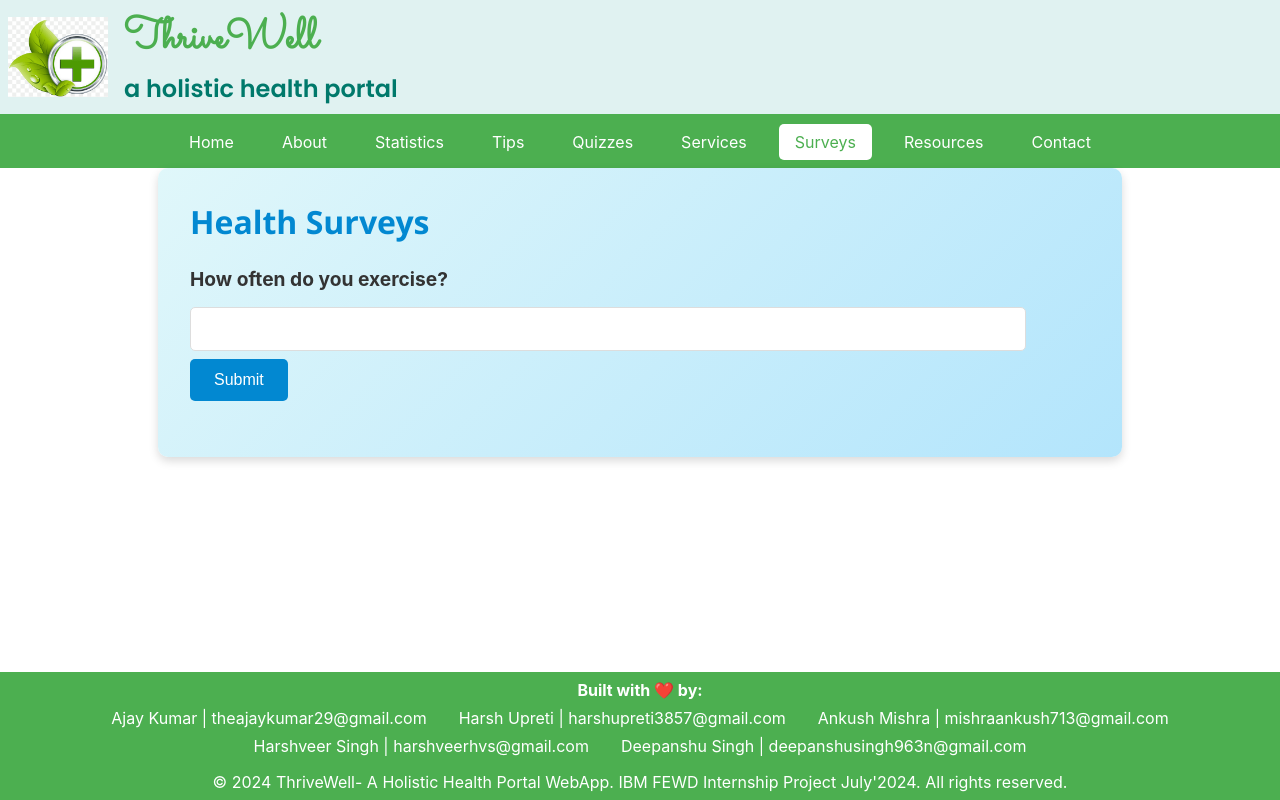
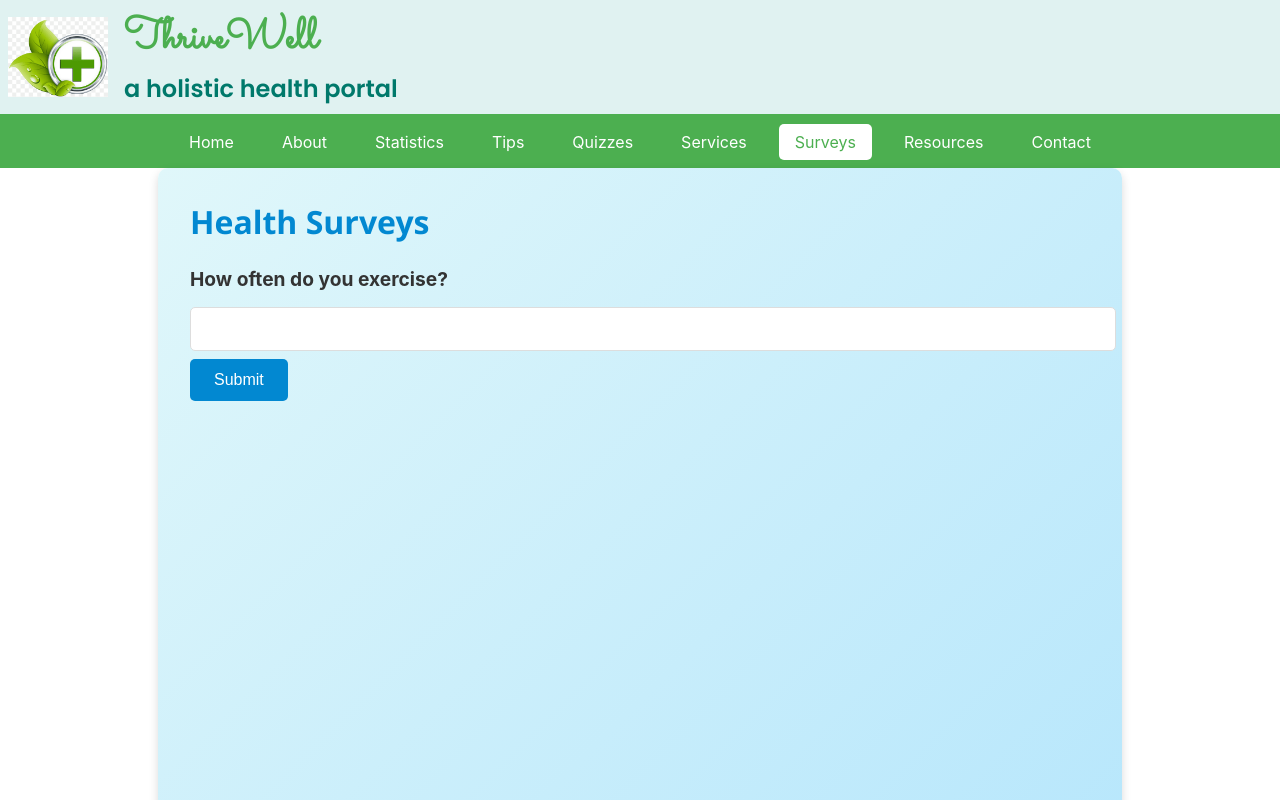
Before and after one commit to ajju-devs/ThriveWell, a React (Create React App) app: page /surveys in a window 1280 px wide. Built offline with nearby package versions, Linux system fonts and the light colour scheme.

Commit message:
Update Surveys.css

```diff
--- a/src/components/Surveys.css
+++ b/src/components/Surveys.css
@@ -1,3 +1,10 @@
+html, body {
+  margin: 0;
+  padding: 0;
+  overflow-x: hidden;
+}
+
+
 .surveys {
   padding: 2rem;
   max-width: 900px;
@@ -5,6 +12,8 @@
   background: linear-gradient(135deg, #e0f7fa, #b3e5fc);
   border-radius: 10px;
   box-shadow: 0 4px 10px rgba(0, 0, 0, 0.15);
+  overflow: hidden;
+  min-height: 100vh;
 }
 
 .surveys h2 {
@@ -23,11 +32,12 @@
   font-weight: bold;
   margin-bottom: 0.5rem;
   color: #333;
+  word-wrap: break-word;
 }
 
 .surveys input {
   padding: 0.75rem;
-  width: 90%;
+  width: 100%;
   margin: 0.5rem 0;
   border: 1px solid #ddd;
   border-radius: 5px;
@@ -89,6 +99,7 @@
   margin: 0;
   font-size: 1rem;
   color: #666;
+  word-wrap: break-word;
 }
 
 .surveys .responses ul {
```
